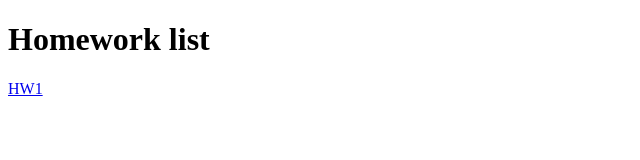
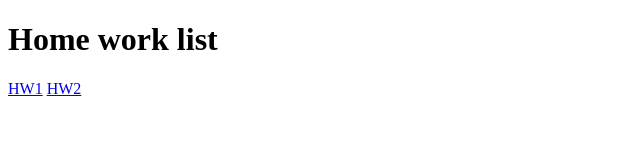
Before and after one commit to DovhanIvan/FE_127_Beetroot-Academy, a plain HTML site: page index.html in a window 1280 px wide. Shown: the whole page, without its empty margins (0-640 px from the left). Drawn offline with Linux system fonts and the light colour scheme.

Commit message:
add hw_2

```diff
--- a/index.html
+++ b/index.html
@@ -3,12 +3,12 @@
 <head>
     <meta charset="UTF-8">
     <meta name="viewport" content="width=device-width, initial-scale=1.0">
-    <title>Homework</title>
+    <title>Home work</title>
 </head>
 <body>
-    <h1>Homework list</h1>
+    <h1>Home work list</h1>
 
     <a href="hw_1/index.html">HW1</a>
-
+    <a href="hw_2/index.html">HW2</a>
 </body>
 </html>
```
